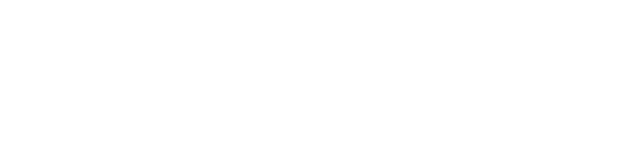
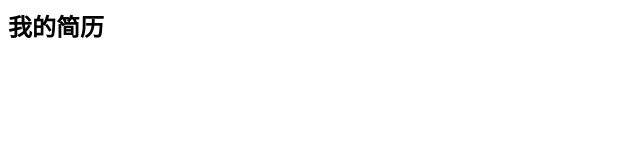
Before and after one commit to wutongzhi/xuez, a plain HTML site: page index.html in a window 1280 px wide. Shown: the whole page, without its empty margins (0-640 px from the left). Drawn offline with Linux system fonts and the light colour scheme.

Commit message:
为它添加一个h2

```diff
--- a/index.html
+++ b/index.html
@@ -1,3 +1,6 @@
 <html>
   <head></head>
-  <body></body>
+  <body>
+    <h2>我的简历</h2>
+  </body>
+</html>
```
